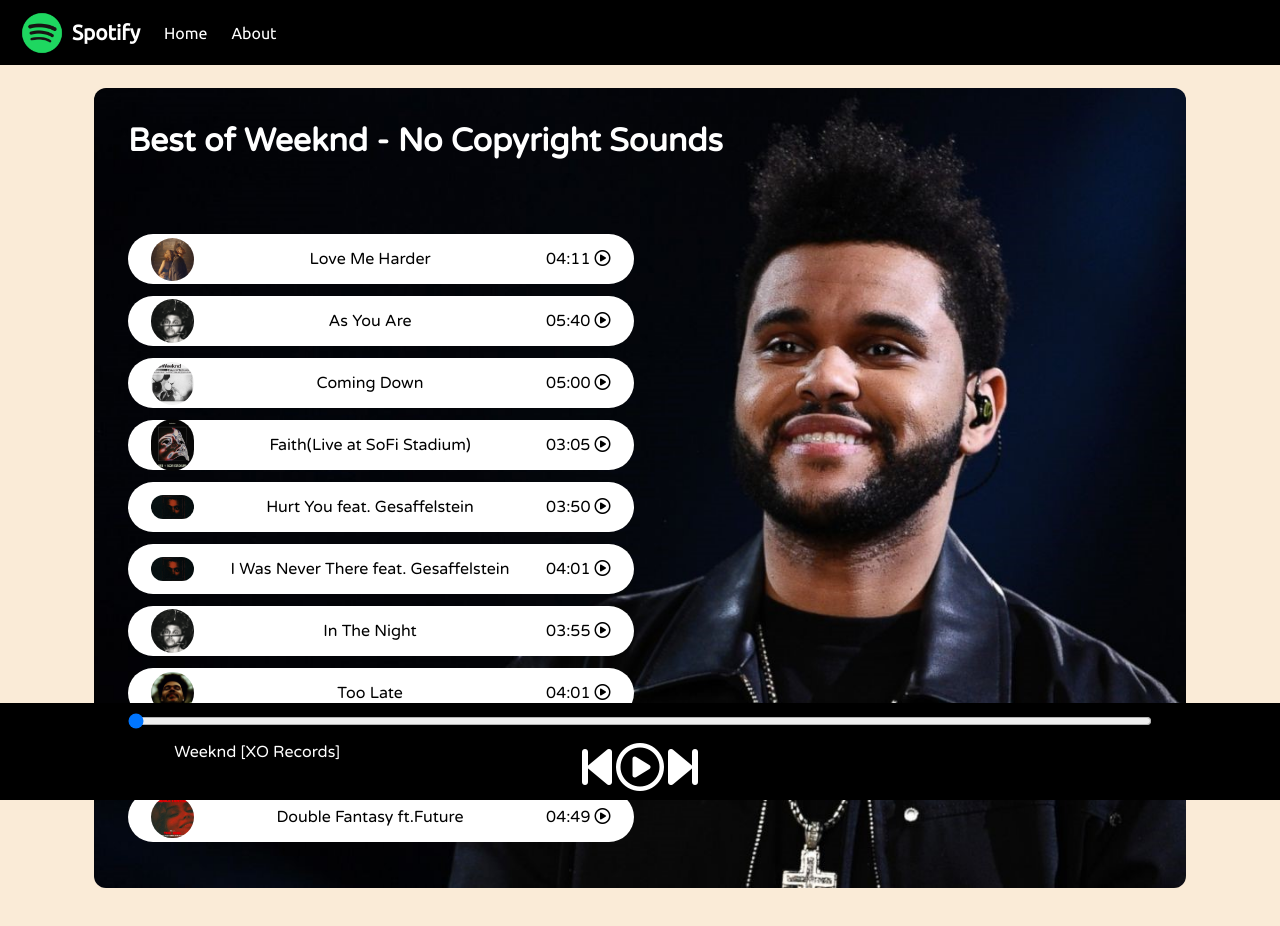
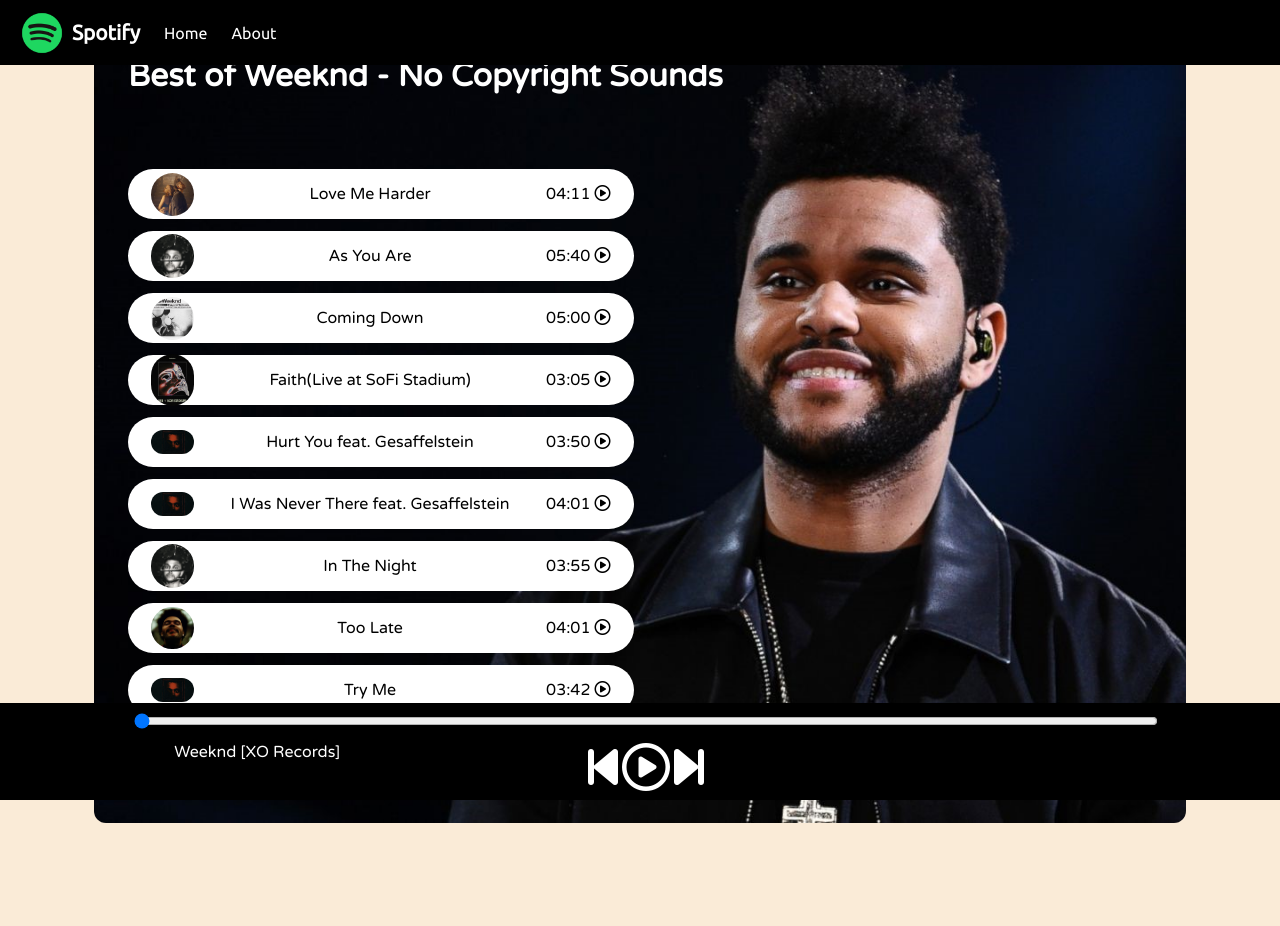
Before and after one commit to Ekansh3503/YourSongs, a plain HTML site: page index.html in a window 1280 px wide. After the commit the page ends 846 px from the top, so only its background shows below. Drawn offline with Linux system fonts and the light colour scheme.

Commit message:
Update style.css

```diff
--- a/style.css
+++ b/style.css
@@ -21,6 +21,9 @@ nav ul {
     height: 65px;
     background-color: black;
     color: white;
+    position: fixed;
+    top: 0px;
+    width: 100%;
 }
 
 nav ul li {
@@ -66,6 +69,9 @@ nav ul li {
     align-items: center;
     flex-direction: column;
     padding: 6px;
+    position: fixed;
+    bottom: 0px;
+    width: 100%;
 }
 
 .icons {
```
